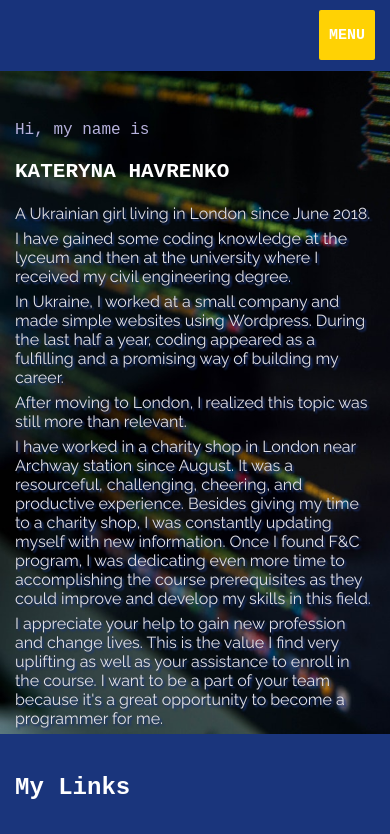
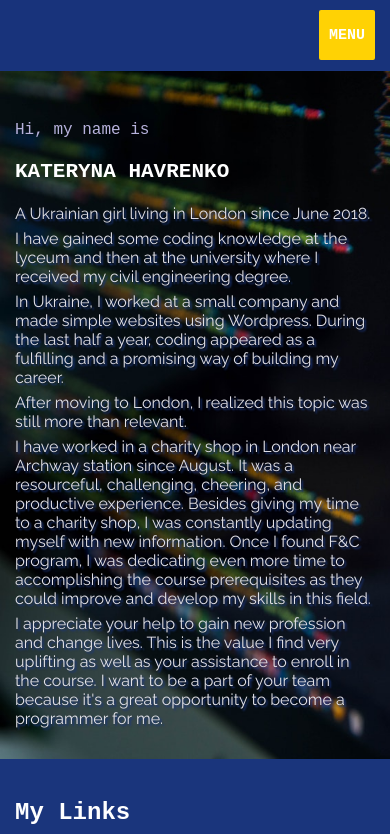
Before and after one commit to KateHavrenko/project_coders, a plain HTML site: page index.html in a window 390 px wide. Shown: the top 834 px of the page. Drawn offline with Linux system fonts and the light colour scheme; no server answers; a web font is replaced by a local one.

Commit message:
Fix media query

```diff
--- a/style.css
+++ b/style.css
@@ -103,6 +103,7 @@ header li a {
 
 header li a:hover {
     box-shadow: inset 0 -30px 0 -1px #ffd204;
+    cursor: pointer;
 }
 
 #menu.active {
@@ -572,6 +573,10 @@ section h2:after {
         color: #e1e0e8;
         font-size: initial;
     }
+
+    #information .info p:last-child {
+        padding-bottom: 25px;
+    }
 }
 
 @media screen and (max-width: 1150px) {
```
